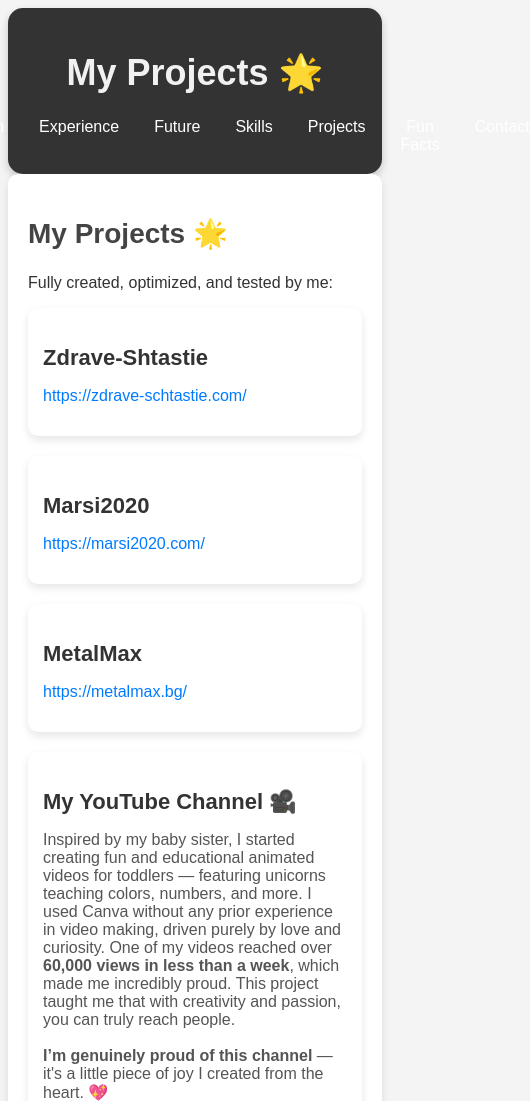
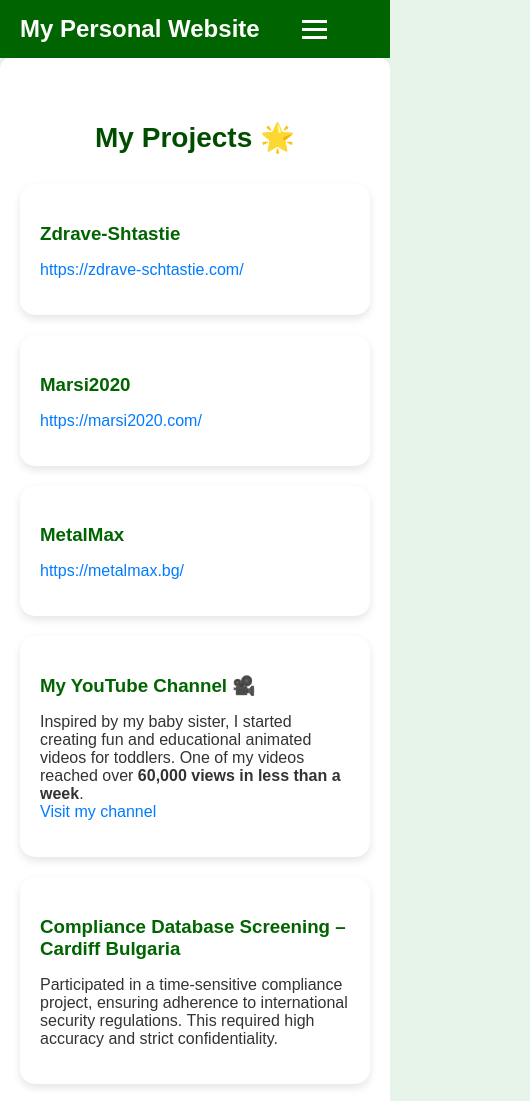
Before and after one commit to StefaniaStefanova/My-Resume, a plain HTML site: page projects.html in a window 390 px wide. Shown: the top 1101 px of the page, 530 px wide, since content can reach past the window. Drawn offline with Linux system fonts and the light colour scheme.

Commit message:
Update projects.html

```diff
--- a/projects.html
+++ b/projects.html
@@ -1,95 +1,140 @@
 <!DOCTYPE html>
 <html lang="en">
 <head>
-    <meta charset="UTF-8" />
-    <meta name="viewport" content="width=device-width, initial-scale=1" />
-    <title>Projects | Stefania Stefanova</title>
-    <link rel="stylesheet" href="style.css" />
+    <meta charset="UTF-8">
+    <meta name="viewport" content="width=device-width, initial-scale=1.0">
+    <title>Projects | My Personal Website</title>
+    <link rel="stylesheet" href="style.css">
     <style>
         body {
             font-family: 'Poppins', sans-serif;
-            background-color: #f4f4f4;
+            background-color: #e6f4ea;
             color: #333;
+            margin: 0;
+            padding: 0;
             text-align: center;
         }
+
         header {
-            background-color: #333;
+            background-color: #006400;
             color: white;
-            padding: 20px;
-            border-radius: 15px;
-            box-shadow: 0px 4px 8px rgba(0, 0, 0, 0.2);
+            padding: 15px 20px;
+            display: flex;
+            justify-content: space-between;
+            align-items: center;
+            flex-wrap: wrap;
         }
-        h1, h2, h3 {
-            font-family: 'Poppins', sans-serif;
-            color: #f1f1f1;
-        }
-        h1 {
-            font-size: 36px;
-        }
-        h2 {
-            font-size: 28px;
-            color: #444;
-        }
-        h3 {
-            font-size: 22px;
-            color: #444;
-        }
-        nav ul {
-            list-style-type: none;
-            padding: 0;
-            display: flex;
-            justify-content: center;
+
+        header h1 {
+            font-size: 24px;
             margin: 0;
         }
-        nav ul li {
-            margin-right: 20px;
+
+        nav ul {
+            list-style: none;
+            padding: 0;
+            margin: 0;
+            display: flex;
+            gap: 15px;
         }
+
         nav ul li a {
             color: white;
             text-decoration: none;
+            font-weight: 500;
         }
-        nav ul li a:hover {
-            text-decoration: underline;
+
+        .hamburger {
+            display: none;
+            flex-direction: column;
+            cursor: pointer;
+            gap: 5px;
         }
-        .section-content {
+
+        .hamburger div {
+            width: 25px;
+            height: 3px;
+            background-color: white;
+        }
+
+        @media (max-width: 768px) {
+            nav ul {
+                flex-direction: column;
+                width: 100%;
+                display: none;
+                margin-top: 10px;
+            }
+            nav ul.show {
+                display: flex;
+            }
+            .hamburger {
+                display: flex;
+            }
+        }
+
+        section {
+            padding: 40px 20px;
             max-width: 900px;
             margin: 0 auto;
-            padding: 20px;
             text-align: left;
         }
+
+        h2 {
+            font-size: 28px;
+            color: #004d00;
+            text-align: center;
+            margin-bottom: 30px;
+        }
+
         .project {
             background-color: white;
-            padding: 15px;
-            border-radius: 10px;
+            padding: 20px;
+            border-radius: 15px;
+            box-shadow: 0px 4px 8px rgba(0,0,0,0.1);
             margin-bottom: 20px;
-            box-shadow: 0px 4px 8px rgba(0, 0, 0, 0.1);
-            color: #555;
-            text-align: left;
+            opacity: 0;
+            transform: translateY(20px);
+            transition: all 0.6s ease-in-out;
         }
+
+        .project.visible {
+            opacity: 1;
+            transform: translateY(0);
+        }
+
         .project h3 {
-            color: #333;
-            margin-bottom: 8px;
+            color: #006400;
+            margin-bottom: 10px;
         }
+
         .project p a {
             color: #007BFF;
             text-decoration: none;
         }
+
         .project p a:hover {
             text-decoration: underline;
         }
-        .section-content p.emphasis {
-            color: #666;
-            font-style: italic;
+
+        footer {
+            background-color: #004d00;
+            color: white;
+            padding: 10px 0;
+            margin-top: 30px;
             text-align: center;
-            margin-top: 10px;
         }
     </style>
 </head>
 <body>
     <header>
-        <h1>My Projects 🌟</h1>
+        <h1>My Personal Website</h1>
+        <div class="hamburger" id="hamburger">
+            <div></div>
+            <div></div>
+            <div></div>
+        </div>
         <nav>
-            <ul>
+            <ul id="nav-links">
                 <li><a href="index.html">Home</a></li>
                 <li><a href="education.html">Education</a></li>
                 <li><a href="experience.html">Experience</a></li>
@@ -97,14 +142,13 @@
                 <li><a href="skills.html">Skills</a></li>
                 <li><a href="projects.html">Projects</a></li>
                 <li><a href="fun-facts.html">Fun Facts</a></li>
-                <li><a href="contact.html" style="color: white;">Contact</a></li>
+                <li><a href="contact.html">Contact</a></li>
             </ul>
         </nav>
     </header>
 
-    <section class="section-content">
+    <section>
         <h2>My Projects 🌟</h2>
-        <p>Fully created, optimized, and tested by me:</p>
 
         <div class="project">
             <h3>Zdrave-Shtastie</h3>
@@ -120,33 +164,48 @@
             <h3>MetalMax</h3>
             <p><a href="https://metalmax.bg/" target="_blank" rel="noopener noreferrer">https://metalmax.bg/</a></p>
         </div>
+
         <div class="project">
             <h3>My YouTube Channel 🎥</h3>
             <p>
-        Inspired by my baby sister, I started creating fun and educational animated videos for toddlers — featuring unicorns teaching colors, numbers, and more.
-        I used Canva without any prior experience in video making, driven purely by love and curiosity.
-        One of my videos reached over <strong>60,000 views in less than a week</strong>, which made me incredibly proud.
-        This project taught me that with creativity and passion, you can truly reach people.
-        <br><br>
-        <strong>I’m genuinely proud of this channel</strong> — it's a little piece of joy I created from the heart. 💖
-        <br><br>
-        <a href="https://www.youtube.com/@UnicornWorld-df1jc" target="_blank">Visit my channel</a>
-    </p> </div>
+                Inspired by my baby sister, I started creating fun and educational animated videos for toddlers.
+                One of my videos reached over <strong>60,000 views in less than a week</strong>.
+                <br><a href="https://www.youtube.com/@UnicornWorld-df1jc" target="_blank">Visit my channel</a>
+            </p>
+        </div>
+
         <div class="project">
             <h3>Compliance Database Screening – Cardiff Bulgaria</h3>
- <p>Participated in a time-sensitive compliance project for Cardiff Bulgaria, focusing on screening the company’s database to ensure adherence to international security regulations.
-    The work involved checking customer records against global watchlists to identify possible connections to criminal or terrorist activities. The project required a high level of accuracy, attention to detail, and strict confidentiality.</p>
+            <p>Participated in a time-sensitive compliance project, ensuring adherence to international security regulations. This required high accuracy and strict confidentiality.</p>
         </div>
+
         <div class="project">
             <h3>Additional Projects & Contributions</h3>
-     <p> Beyond the projects listed here, you can explore more of my work on my GitHub profile, which includes various exercises, applications, and assignments completed during my training and courses.
-In every company I’ve worked for, I have also managed and developed their social media presence — from creating engaging content to building brand awareness and boosting audience interaction. I consider these campaigns and digital strategies as valuable projects, showcasing my creativity, adaptability, and results-driven mindset.
-     </p> </div>
+            <p>More of my work can be explored on my GitHub profile. I also managed and developed social media campaigns for various companies, showcasing creativity and results-driven strategies.</p>
+        </div>
 
-        <p class="emphasis"><em>More exciting projects will be coming soon!</em></p>
     </section>
+
     <footer>
         <p>&copy; 2025 Stefania Stefanova | Designed with ❤️ by me</p>
     </footer>
+
+    <script>
+        const hamburger = document.getElementById('hamburger');
+        const navLinks = document.getElementById('nav-links');
+
+        hamburger.addEventListener('click', () => {
+            navLinks.classList.toggle('show');
+        });
+
+        document.addEventListener("DOMContentLoaded", function() {
+            const projects = document.querySelectorAll(".project");
+            projects.forEach((proj, index) => {
+                setTimeout(() => {
+                    proj.classList.add("visible");
+                }, index * 300);
+            });
+        });
+    </script>
 </body>
 </html>
```
Lines whose indentation alone changed are shown as unchanged.
